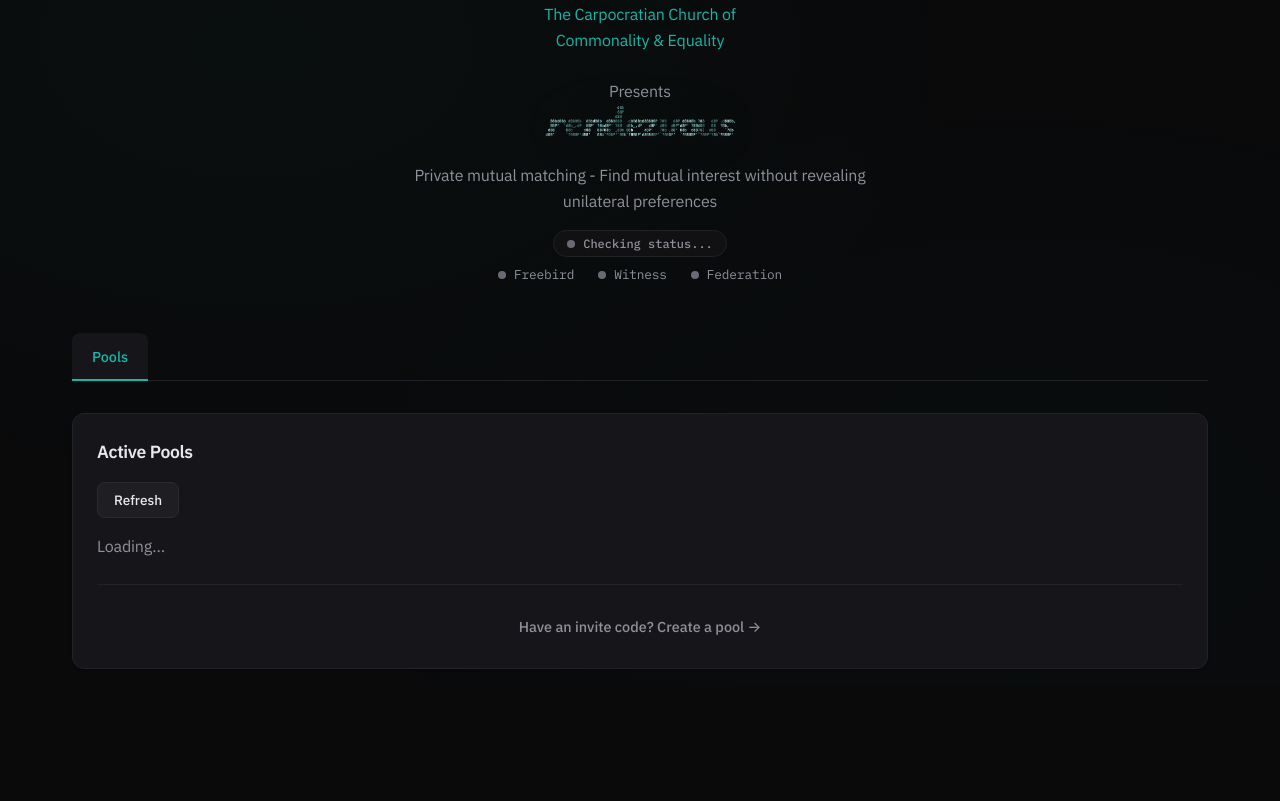
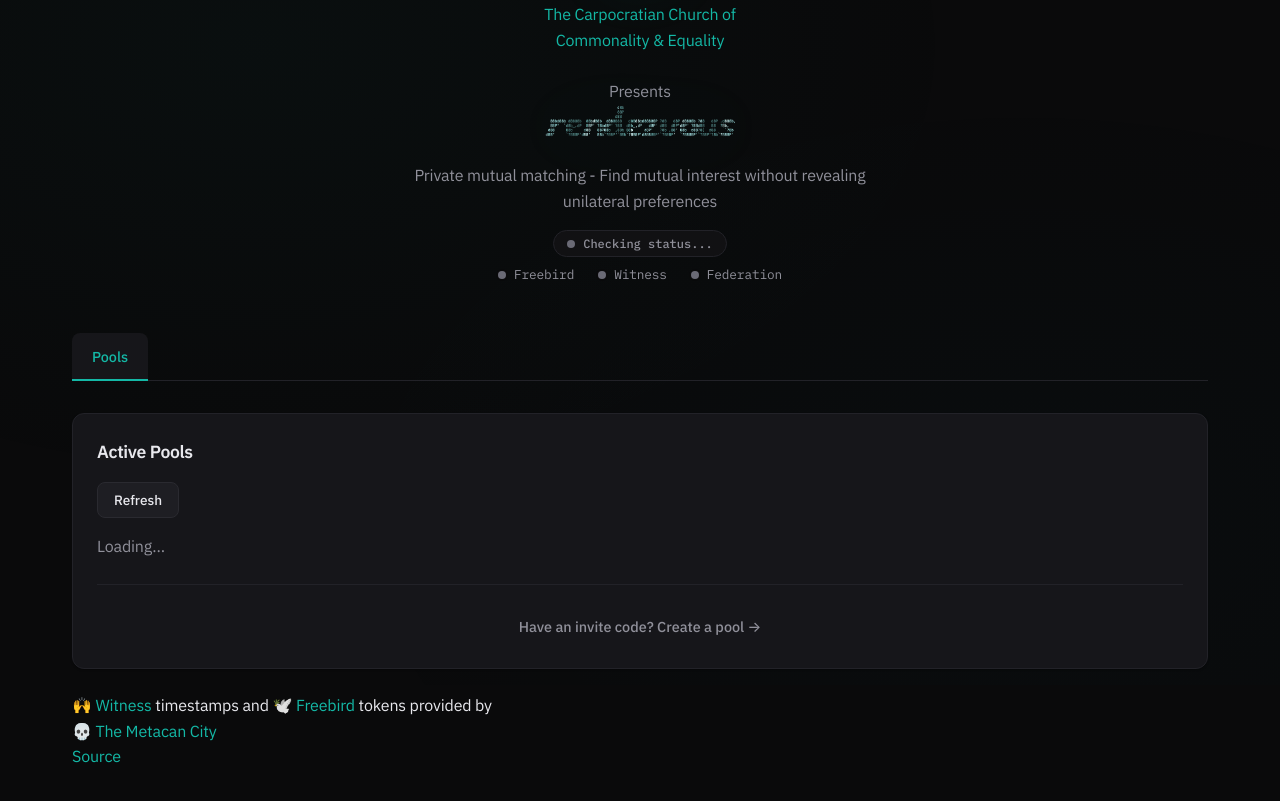
Before and after one commit to flammafex/rendezvous, a website with bundled scripts: page public/index.html in a window 1280 px wide. Shown: the part 115-916 px from the top of the page. Before the commit the page ends 840 px from the top, so only its background shows below. Built offline with nearby package versions, Linux system fonts and the light colour scheme.

Commit message:
Add footer

```diff
--- a/public/index.html
+++ b/public/index.html
@@ -235,6 +235,11 @@
         </div>
       </div>
     </div>
+      <footer class="site-footer">
+    <p>🙌 <a href="https://witnesses.now">Witness</a> timestamps and 🕊️ <a href="https://freebird.bot">Freebird</a> tokens provided by<br>
+    💀 <a href="https://metacan.org">The Metacan City</a></p>
+    <p><a href="https://git.carpocratian.org/sibyl/rendezvous">Source</a></p>
+  </footer>
   </div>
 
   <!-- QR Code Library -->
```
